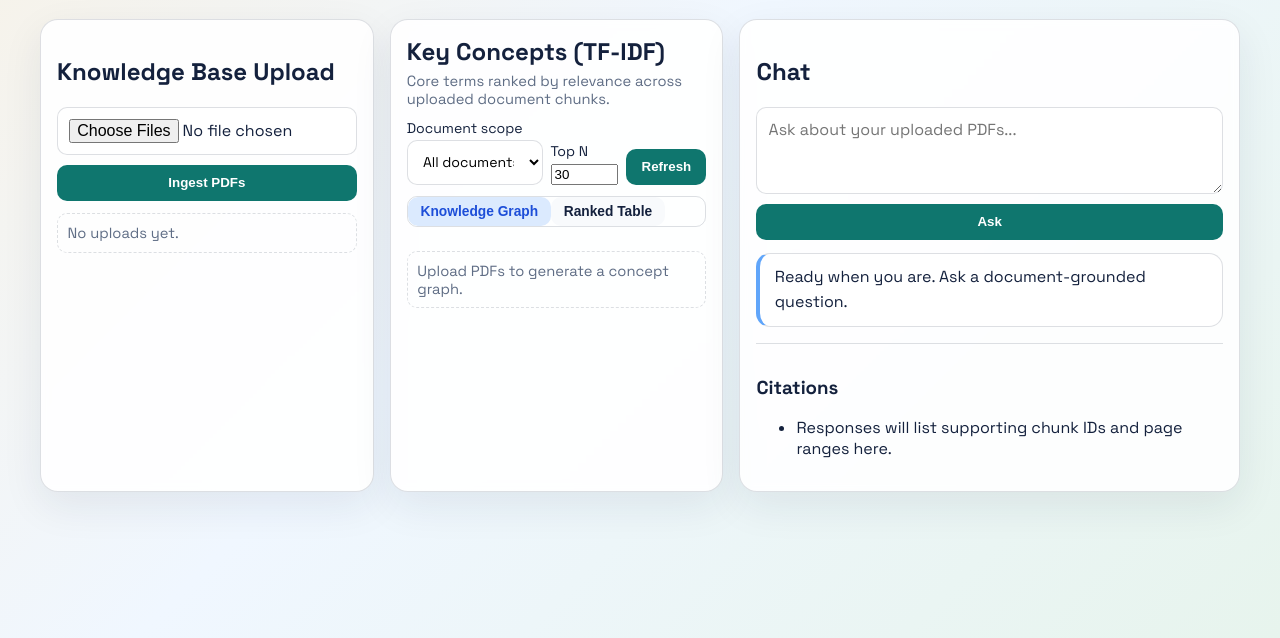
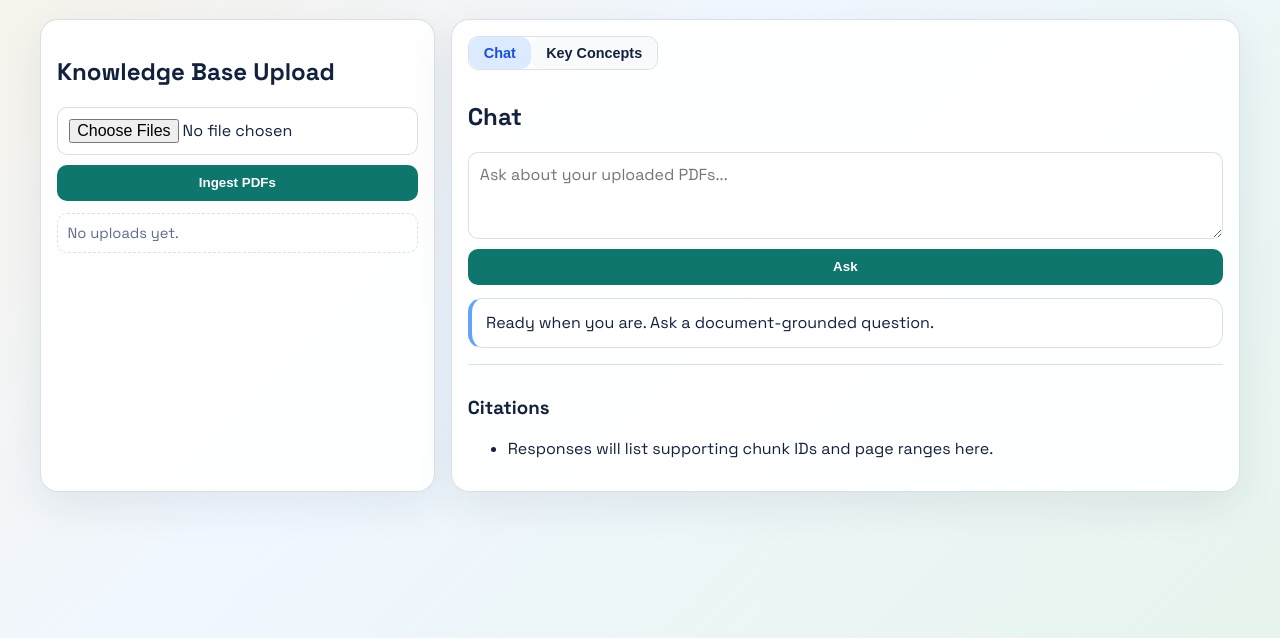
Before and after one commit to kyueran/stack-ai-rag, a FastAPI app: page / in a window 1280 px wide. Shown: the part 162-800 px from the top of the page. Run offline with FastAPI, Linux system fonts and the light colour scheme; data that the repository does not hold is empty; some libraries are stand-ins or nearby versions.

Commit message:
feat(ui): add page-aware PDF viewer and tabbed concepts workspace

```diff
--- a/app/ui/answer_format.py
+++ b/app/ui/answer_format.py
@@ -121,7 +121,7 @@ def _linkify_sources(text: str, citation_lookup: dict[str, Citation]) -> Markup:
             document_id = None
 
         if document_id:
-            href = f"/ui/document/{document_id}#page={page_start}"
+            href = f"/ui/document/{document_id}?page={page_start}"
             label = f"source:{chunk_id} p{page_start}-{page_end}"
             chunks.append(
                 Markup(
--- a/app/ui/static/styles.css
+++ b/app/ui/static/styles.css
@@ -45,7 +45,7 @@ body {
 
 .panel-grid {
   display: grid;
-  grid-template-columns: 1fr 1fr 1.5fr;
+  grid-template-columns: minmax(280px, 0.9fr) minmax(520px, 1.8fr);
   gap: 1rem;
   margin-top: 1.2rem;
 }
@@ -162,6 +162,37 @@ input[type="file"], textarea, select {
   margin-top: 1rem;
   border-top: 1px solid var(--line);
   padding-top: 0.8rem;
+}
+
+.workspace-tabs {
+  display: inline-flex;
+  border: 1px solid var(--line);
+  border-radius: 10px;
+  overflow: hidden;
+  margin-bottom: 0.7rem;
+}
+
+.workspace-tab {
+  border: none;
+  background: #f8fafc;
+  color: var(--ink);
+  padding: 0.5rem 0.95rem;
+  font-size: 0.9rem;
+  font-weight: 700;
+  cursor: pointer;
+}
+
+.workspace-tab.is-active {
+  background: #dbeafe;
+  color: #1d4ed8;
+}
+
+.workspace-view {
+  display: none;
+}
+
+.workspace-view.is-active {
+  display: block;
 }
 
 .loading {
--- a/app/ui/templates/index.html
+++ b/app/ui/templates/index.html
@@ -40,13 +40,13 @@
         <div id="ingest-status" class="status-card idle">No uploads yet.</div>
       </section>
 
-      <section class="panel concepts-panel-shell">
-        <div id="concepts-container" hx-get="/ui/concepts" hx-trigger="load" hx-swap="outerHTML">
-          <div class="status-card idle">Loading TF-IDF concepts...</div>
+      <section class="panel workspace-panel">
+        <div class="workspace-tabs" role="tablist" aria-label="Workspace tabs">
+          <button type="button" class="workspace-tab is-active" data-target="chat">Chat</button>
+          <button type="button" class="workspace-tab" data-target="concepts">Key Concepts</button>
         </div>
-      </section>
 
-      <section class="panel chat-panel">
+        <section id="workspace-chat" class="workspace-view is-active">
           <h2>Chat</h2>
           <form
             id="query-form"
@@ -73,7 +73,41 @@
             <div id="policy-notice" class="policy-note"></div>
           </aside>
         </section>
+
+        <section id="workspace-concepts" class="workspace-view">
+          <div id="concepts-container" data-loaded="false">
+            <div class="status-card idle">Open this tab to visualize TF-IDF key concepts.</div>
+          </div>
+        </section>
+      </section>
     </section>
   </main>
+
+  <script>
+    (() => {
+      const tabs = document.querySelectorAll(".workspace-tab");
+      const chatView = document.getElementById("workspace-chat");
+      const conceptsView = document.getElementById("workspace-concepts");
+      const conceptsContainer = document.getElementById("concepts-container");
+      if (!tabs.length || !chatView || !conceptsView || !conceptsContainer) {
+        return;
+      }
+
+      function setActive(target) {
+        tabs.forEach((tab) => tab.classList.toggle("is-active", tab.dataset.target === target));
+        chatView.classList.toggle("is-active", target === "chat");
+        conceptsView.classList.toggle("is-active", target === "concepts");
+
+        if (target === "concepts" && conceptsContainer.dataset.loaded !== "true" && typeof htmx !== "undefined") {
+          htmx.ajax("GET", "/ui/concepts", { target: "#concepts-container", swap: "outerHTML" });
+          conceptsContainer.dataset.loaded = "true";
+        }
+      }
+
+      tabs.forEach((tab) => {
+        tab.addEventListener("click", () => setActive(tab.dataset.target || "chat"));
+      });
+    })();
+  </script>
 </body>
 </html>
--- a/app/ui/templates/partials/chat_turn.html
+++ b/app/ui/templates/partials/chat_turn.html
@@ -42,7 +42,7 @@
   {% if response.citations %}
     {% for citation in response.citations %}
       <li>
-        <a class="source-link" href="/ui/document/{{ citation.document_id }}#page={{ citation.page_start }}" target="_blank" rel="noopener noreferrer">
+        <a class="source-link" href="/ui/document/{{ citation.document_id }}?page={{ citation.page_start }}" target="_blank" rel="noopener noreferrer">
           <code>{{ citation.chunk_id }}</code> (p{{ citation.page_start }}-{{ citation.page_end }})
         </a>
         <small>score {{ '%.3f' % citation.score }}</small>
--- a/app/ui/templates/partials/concepts_panel.html
+++ b/app/ui/templates/partials/concepts_panel.html
@@ -132,7 +132,7 @@
             const supportItems = supports
               .slice(0, 3)
               .map((support) => {
-                const href = `/ui/document/${support.document_id}#page=${support.page_start}`;
+                const href = `/ui/document/${support.document_id}?page=${support.page_start}`;
                 return `<li><a class="source-link" href="${escapeHtml(href)}" target="_blank" rel="noopener noreferrer">${escapeHtml(support.filename)} p${support.page_start}-${support.page_end}</a><p class="concept-snippet">${escapeHtml(support.snippet)}</p></li>`;
               })
               .join("");
@@ -184,7 +184,7 @@
                 <td>
                   {% if concept.supports %}
                     {% set support = concept.supports[0] %}
-                    <a class="source-link" href="/ui/document/{{ support.document_id }}#page={{ support.page_start }}" target="_blank" rel="noopener noreferrer">
+                    <a class="source-link" href="/ui/document/{{ support.document_id }}?page={{ support.page_start }}" target="_blank" rel="noopener noreferrer">
                       {{ support.filename }} p{{ support.page_start }}-{{ support.page_end }}
                     </a>
                     <p class="concept-snippet">{{ support.snippet }}</p>
```
Also changed, not shown: other parts of app/ui/static/styles.css (+70 -0 lines), app/api/routes/ui.py (+48 -10 lines), app/ui/templates/document_viewer.html (added, +33 -0 lines), tests/test_answer_format.py (+1 -1 lines), tests/test_ui_concepts.py (+16 -1 lines), tests/test_ui_sources.py (+24 -3 lines). Lines whose indentation alone changed are shown as unchanged.
